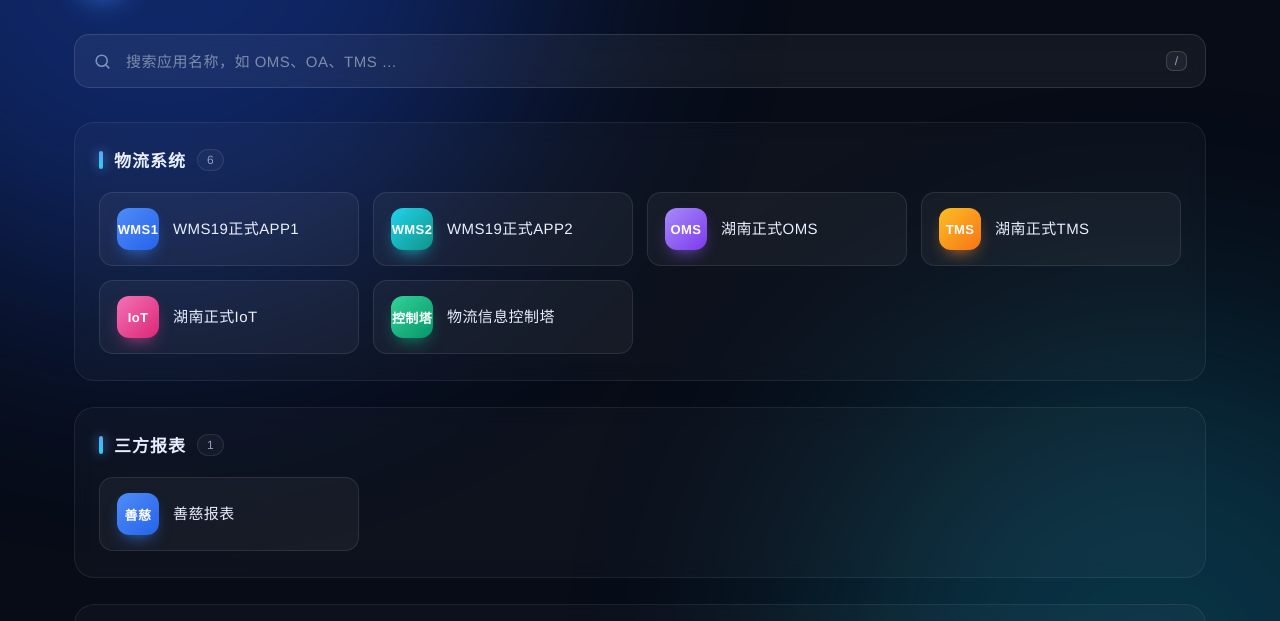
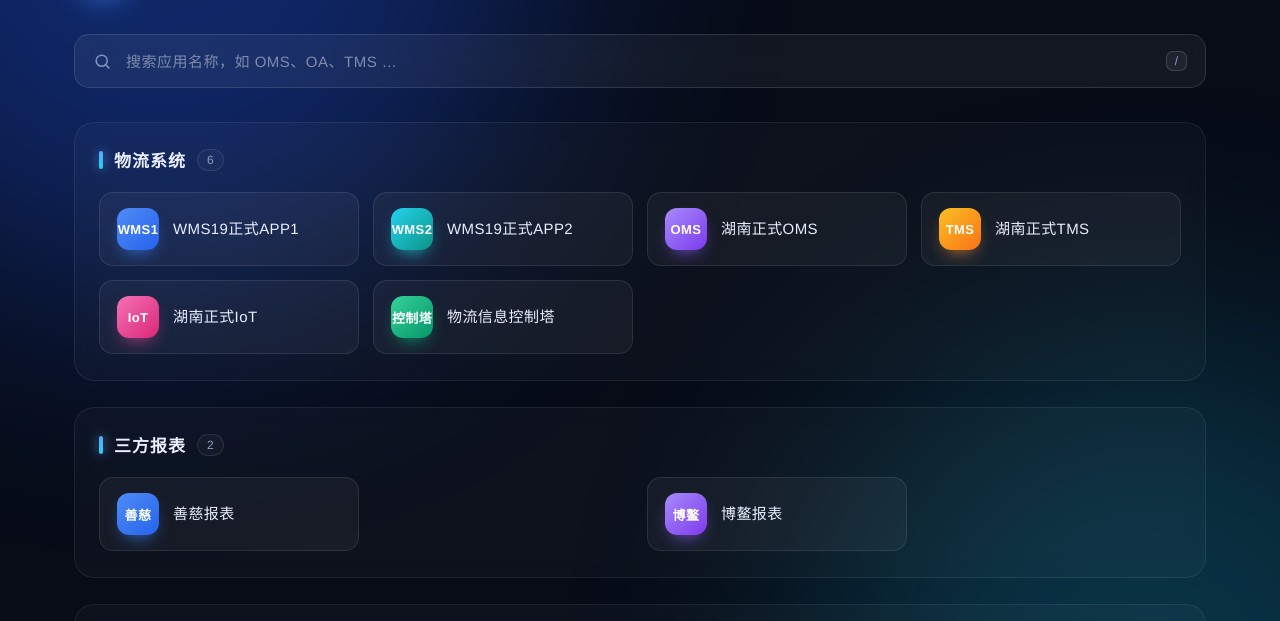
Before and after one commit to zeolinzhou/gkhnyzt2, a plain HTML site: page index.html in a window 1280 px wide. Shown: the part 120-741 px from the top of the page. Drawn offline with Linux system fonts and the light colour scheme.

Commit message:
Update report count and add new report links

```diff
--- a/index.html
+++ b/index.html
@@ -259,12 +259,18 @@
     <div class="group-head">
       <span class="g-bar"></span>
       <h2>三方报表</h2>
-      <span class="g-count">1</span>
+      <span class="g-count">2</span>
     </div>
     <ul class="grid">
       <li>
         <a class="item" href="https://sjzt.sinopharmholding.com/webroot/decision/link/SO8C">
           <span class="ico">善慈</span><span class="name">善慈报表</span><span class="arrow">↗</span>
+        </a>
+      </li>
+      <li>
+      <li>
+        <a class="item" href="https://sjzt.sinopharmholding.com/webroot/decision/link/OBhX">
+          <span class="ico">博鳌</span><span class="name">博鳌报表</span><span class="arrow">↗</span>
         </a>
       </li>
       <li>
```
